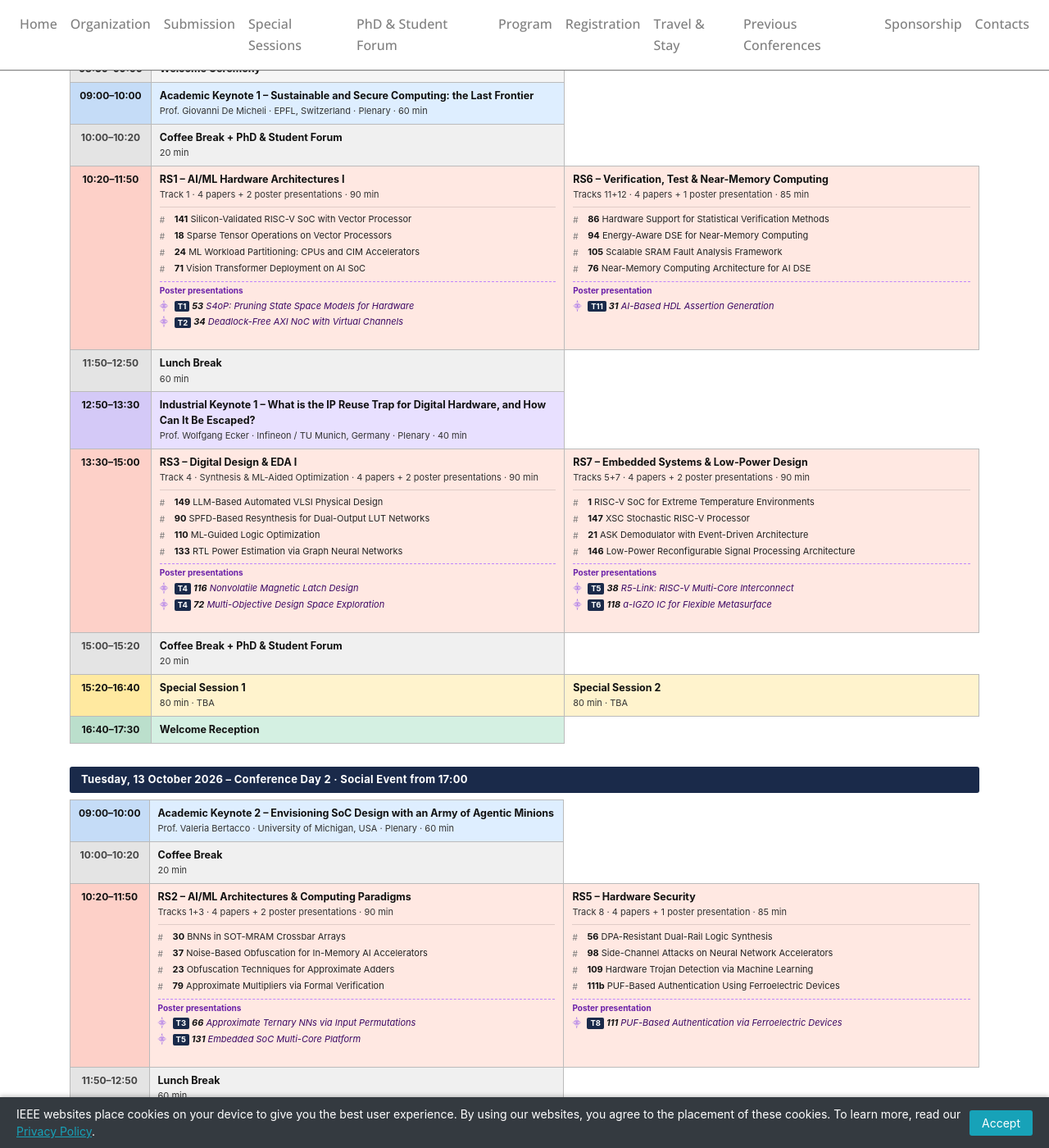
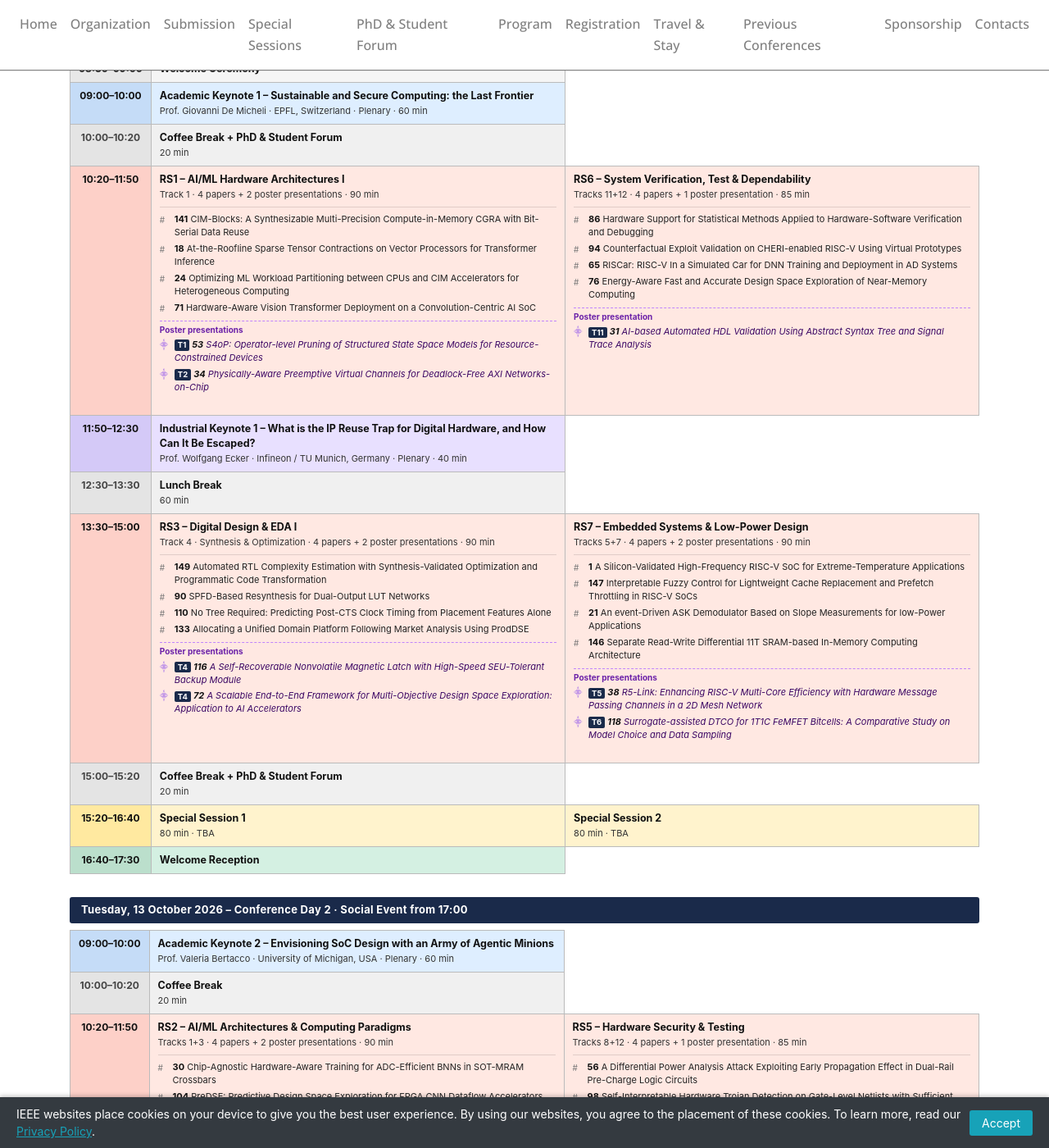
Before and after one commit to vlsi-soc/vlsi-soc, a Jekyll site: the page built from program.md, in a window 1280 px wide and 1400 px high, scrolled down 7986 px. Shown: the whole window at 82% size. Built offline with Jekyll 4.4.1, drawn with Linux system fonts in a browser that asks for light colours; nearby versions of some CDN libraries; some of the changed text lies outside the part shown.

Commit message:
Updated program

```diff
--- a/program.md
+++ b/program.md
@@ -101,58 +101,58 @@ description: "Conference program, keynotes, and schedule for VLSI-SoC 2026"
       <span class="tp-t">RS1 – AI/ML Hardware Architectures I</span>
       <span class="tp-s">Track 1 · 4 papers + 2 poster presentations · 90 min</span>
       <ul class="tp-pp">
-        <li><b>141</b> Silicon-Validated RISC-V SoC with Vector Processor</li>
-        <li><b>18</b> Sparse Tensor Operations on Vector Processors</li>
-        <li><b>24</b> ML Workload Partitioning: CPUs and CIM Accelerators</li>
-        <li><b>71</b> Vision Transformer Deployment on AI SoC</li>
+        <li><b>141</b> CIM-Blocks: A Synthesizable Multi-Precision Compute-in-Memory CGRA with Bit-Serial Data Reuse</li>
+        <li><b>18</b> At-the-Roofline Sparse Tensor Contractions on Vector Processors for Transformer Inference</li>
+        <li><b>24</b> Optimizing ML Workload Partitioning between CPUs and CIM Accelerators for Heterogeneous Computing</li>
+        <li><b>71</b> Hardware-Aware Vision Transformer Deployment on a Convolution-Centric AI SoC</li>
         <hr class="tp-pdiv"><span class="tp-plbl">Poster presentations</span>
-        <li class="tp-po"><span class="tp-ttag">T1</span><b>53</b> S4oP: Pruning State Space Models for Hardware</li>
-        <li class="tp-po"><span class="tp-ttag">T2</span><b>34</b> Deadlock-Free AXI NoC with Virtual Channels</li>
+        <li class="tp-po"><span class="tp-ttag">T1</span><b>53</b> S4oP: Operator-level Pruning of Structured State Space Models for Resource-Constrained Devices</li>
+        <li class="tp-po"><span class="tp-ttag">T2</span><b>34</b> Physically-Aware Preemptive Virtual Channels for Deadlock-Free AXI Networks-on-Chip</li>
       </ul>
     </td>
     <td class="tp-ch">
-      <span class="tp-t">RS6 – Verification, Test &amp; Near-Memory Computing</span>
+      <span class="tp-t">RS6 – System Verification, Test &amp; Dependability</span>
       <span class="tp-s">Tracks 11+12 · 4 papers + 1 poster presentation · 85 min</span>
       <ul class="tp-pp">
-        <li><b>86</b> Hardware Support for Statistical Verification Methods</li>
-        <li><b>94</b> Energy-Aware DSE for Near-Memory Computing</li>
-        <li><b>105</b> Scalable SRAM Fault Analysis Framework</li>
-        <li><b>76</b> Near-Memory Computing Architecture for AI DSE</li>
+        <li><b>86</b> Hardware Support for Statistical Methods Applied to Hardware-Software Verification and Debugging</li>
+        <li><b>94</b> Counterfactual Exploit Validation on CHERI-enabled RISC-V Using Virtual Prototypes</li>
+        <li><b>65</b> RISCar: RISC-V In a Simulated Car for DNN Training and Deployment in AD Systems</li>
+        <li><b>76</b> Energy-Aware Fast and Accurate Design Space Exploration of Near-Memory Computing</li>
         <hr class="tp-pdiv"><span class="tp-plbl">Poster presentation</span>
-        <li class="tp-po"><span class="tp-ttag">T11</span><b>31</b> AI-Based HDL Assertion Generation</li>
+        <li class="tp-po"><span class="tp-ttag">T11</span><b>31</b> AI-based Automated HDL Validation Using Abstract Syntax Tree and Signal Trace Analysis</li>
       </ul>
     </td>
   </tr>
-  <tr class="rb"><td class="tp-ca"></td><td class="tp-ct">11:50–12:50</td><td><span class="tp-t">Lunch Break</span><span class="tp-s">60 min</span></td></tr>
-  <tr class="rik"><td class="tp-ca"></td><td class="tp-ct">12:50–13:30</td><td>
+  <tr class="rik"><td class="tp-ca"></td><td class="tp-ct">11:50–12:30</td><td>
     <span class="tp-t">Industrial Keynote 1 – What is the IP Reuse Trap for Digital Hardware, and How Can It Be Escaped?</span>
     <span class="tp-s">Prof. Wolfgang Ecker · Infineon / TU Munich, Germany · Plenary · 40 min</span>
   </td></tr>
+  <tr class="rb"><td class="tp-ca"></td><td class="tp-ct">12:30–13:30</td><td><span class="tp-t">Lunch Break</span><span class="tp-s">60 min</span></td></tr>
   <tr class="rr"><td class="tp-ca"></td><td class="tp-ct">13:30–15:00</td>
     <td class="tp-ch">
       <span class="tp-t">RS3 – Digital Design &amp; EDA I</span>
-      <span class="tp-s">Track 4 · Synthesis &amp; ML-Aided Optimization · 4 papers + 2 poster presentations · 90 min</span>
+      <span class="tp-s">Track 4 · Synthesis &amp; Optimization · 4 papers + 2 poster presentations · 90 min</span>
       <ul class="tp-pp">
-        <li><b>149</b> LLM-Based Automated VLSI Physical Design</li>
+        <li><b>149</b> Automated RTL Complexity Estimation with Synthesis-Validated Optimization and Programmatic Code Transformation</li>
         <li><b>90</b> SPFD-Based Resynthesis for Dual-Output LUT Networks</li>
-        <li><b>110</b> ML-Guided Logic Optimization</li>
-        <li><b>133</b> RTL Power Estimation via Graph Neural Networks</li>
+        <li><b>110</b> No Tree Required: Predicting Post-CTS Clock Timing from Placement Features Alone</li>
+        <li><b>133</b> Allocating a Unified Domain Platform Following Market Analysis Using ProdDSE</li>
         <hr class="tp-pdiv"><span class="tp-plbl">Poster presentations</span>
-        <li class="tp-po"><span class="tp-ttag">T4</span><b>116</b> Nonvolatile Magnetic Latch Design</li>
-        <li class="tp-po"><span class="tp-ttag">T4</span><b>72</b> Multi-Objective Design Space Exploration</li>
+        <li class="tp-po"><span class="tp-ttag">T4</span><b>116</b> A Self-Recoverable Nonvolatile Magnetic Latch with High-Speed SEU-Tolerant Backup Module</li>
+        <li class="tp-po"><span class="tp-ttag">T4</span><b>72</b> A Scalable End-to-End Framework for Multi-Objective Design Space Exploration: Application to AI Accelerators</li>
       </ul>
     </td>
     <td class="tp-ch">
       <span class="tp-t">RS7 – Embedded Systems &amp; Low-Power Design</span>
       <span class="tp-s">Tracks 5+7 · 4 papers + 2 poster presentations · 90 min</span>
       <ul class="tp-pp">
-        <li><b>1</b> RISC-V SoC for Extreme Temperature Environments</li>
-        <li><b>147</b> XSC Stochastic RISC-V Processor</li>
-        <li><b>21</b> ASK Demodulator with Event-Driven Architecture</li>
-        <li><b>146</b> Low-Power Reconfigurable Signal Processing Architecture</li>
+        <li><b>1</b> A Silicon-Validated High-Frequency RISC-V SoC for Extreme-Temperature Applications</li>
+        <li><b>147</b> Interpretable Fuzzy Control for Lightweight Cache Replacement and Prefetch Throttling in RISC-V SoCs</li>
+        <li><b>21</b> An event-Driven ASK Demodulator Based on Slope Measurements for low-Power Applications</li>
+        <li><b>146</b> Separate Read-Write Differential 11T SRAM-based In-Memory Computing Architecture</li>
         <hr class="tp-pdiv"><span class="tp-plbl">Poster presentations</span>
-        <li class="tp-po"><span class="tp-ttag">T5</span><b>38</b> R5-Link: RISC-V Multi-Core Interconnect</li>
-        <li class="tp-po"><span class="tp-ttag">T6</span><b>118</b> a-IGZO IC for Flexible Metasurface</li>
+        <li class="tp-po"><span class="tp-ttag">T5</span><b>38</b> R5-Link: Enhancing RISC-V Multi-Core Efficiency with Hardware Message Passing Channels in a 2D Mesh Network</li>
+        <li class="tp-po"><span class="tp-ttag">T6</span><b>118</b> Surrogate-assisted DTCO for 1T1C FeMFET Bitcells: A Comparative Study on Model Choice and Data Sampling</li>
       </ul>
     </td>
   </tr>
@@ -177,33 +177,33 @@ description: "Conference program, keynotes, and schedule for VLSI-SoC 2026"
       <span class="tp-t">RS2 – AI/ML Architectures &amp; Computing Paradigms</span>
       <span class="tp-s">Tracks 1+3 · 4 papers + 2 poster presentations · 90 min</span>
       <ul class="tp-pp">
-        <li><b>30</b> BNNs in SOT-MRAM Crossbar Arrays</li>
-        <li><b>37</b> Noise-Based Obfuscation for In-Memory AI Accelerators</li>
-        <li><b>23</b> Obfuscation Techniques for Approximate Adders</li>
-        <li><b>79</b> Approximate Multipliers via Formal Verification</li>
+        <li><b>30</b> Chip-Agnostic Hardware-Aware Training for ADC-Efficient BNNs in SOT-MRAM Crossbars</li>
+        <li><b>104</b> PreDSE: Predictive Design Space Exploration for FPGA CNN Dataflow Accelerators</li>
+        <li><b>37</b> A Noise-based Obfuscation Technique for Safe and Secure In-Memory AI inference</li>
+        <li><b>23</b> New Obfuscation Strategies for Approximate Adders</li>
         <hr class="tp-pdiv"><span class="tp-plbl">Poster presentations</span>
-        <li class="tp-po"><span class="tp-ttag">T3</span><b>66</b> Approximate Ternary NNs via Input Permutations</li>
-        <li class="tp-po"><span class="tp-ttag">T5</span><b>131</b> Embedded SoC Multi-Core Platform</li>
+        <li class="tp-po"><span class="tp-ttag">T3</span><b>66</b> Reducing the Footprint of Approximate Ternary Neural Networks via Per-Neuron Input Permutations</li>
+        <li class="tp-po"><span class="tp-ttag">T5</span><b>131</b> Deployment of a Safety-Critical, Distilled YOLOV8m Vision System on a Dual-Core, 1MB, BLE-Connected Programmable Logic Controller</li>
       </ul>
     </td>
     <td class="tp-ch">
-      <span class="tp-t">RS5 – Hardware Security</span>
-      <span class="tp-s">Track 8 · 4 papers + 1 poster presentation · 85 min</span>
+      <span class="tp-t">RS5 – Hardware Security &amp; Testing</span>
+      <span class="tp-s">Tracks 8+12 · 4 papers + 1 poster presentation · 85 min</span>
       <ul class="tp-pp">
-        <li><b>56</b> DPA-Resistant Dual-Rail Logic Synthesis</li>
-        <li><b>98</b> Side-Channel Attacks on Neural Network Accelerators</li>
-        <li><b>109</b> Hardware Trojan Detection via Machine Learning</li>
-        <li><b>111b</b> PUF-Based Authentication Using Ferroelectric Devices</li>
+        <li><b>56</b> A Differential Power Analysis Attack Exploiting Early Propagation Effect in Dual-Rail Pre-Charge Logic Circuits</li>
+        <li><b>98</b> Self-Interpretable Hardware Trojan Detection on Gate-Level Netlists with Sufficient and Necessary GNN Explanations</li>
+        <li><b>109</b> SW-PUF: An ML-Resistant Strong PUF Architecture Using Weak-PUF Entropy and Ascon-Hash Obfuscation</li>
+        <li><b>105</b> JTAG You're It: A Scalable JTAG Network in Chiplet Arrays via Fabric-Reuse</li>
         <hr class="tp-pdiv"><span class="tp-plbl">Poster presentation</span>
-        <li class="tp-po"><span class="tp-ttag">T8</span><b>111</b> PUF-Based Authentication via Ferroelectric Devices</li>
+        <li class="tp-po"><span class="tp-ttag">T8</span><b>111</b> Side-channel aware design of FeFET based memory for cryptographic SBox implementation</li>
       </ul>
     </td>
   </tr>
-  <tr class="rb"><td class="tp-ca"></td><td class="tp-ct">11:50–12:50</td><td><span class="tp-t">Lunch Break</span><span class="tp-s">60 min</span></td></tr>
-  <tr class="rik"><td class="tp-ca"></td><td class="tp-ct">12:50–13:30</td><td>
+  <tr class="rik"><td class="tp-ca"></td><td class="tp-ct">11:50–12:30</td><td>
     <span class="tp-t">Industrial Keynote 2 – Low Power IC Design for a Sustainable World</span>
     <span class="tp-s">Victor Grimblatt · Synopsys, Chile · Plenary · 40 min</span>
   </td></tr>
+  <tr class="rb"><td class="tp-ca"></td><td class="tp-ct">12:30–13:30</td><td><span class="tp-t">Lunch Break</span><span class="tp-s">60 min</span></td></tr>
   <tr class="rp"><td class="tp-ca"></td><td class="tp-ct">13:30–14:15</td><td>
     <span class="tp-t">Panel – AI as the Chip Designer: Evolution or Illusion?</span>
     <span class="tp-s">Plenary · 45 min · Frank K. Gurkaynak (ETH Zürich) · Sandro Belfanti (Chipmind)</span>
@@ -232,30 +232,30 @@ description: "Conference program, keynotes, and schedule for VLSI-SoC 2026"
   <tr class="rr"><td class="tp-ca"></td><td class="tp-ct">10:20–11:40</td>
     <td class="tp-ch">
       <span class="tp-t">RS4 – Digital Design &amp; EDA II</span>
-      <span class="tp-s">Tracks 3+4 · Timing, Async &amp; Design Space Exploration · 4 papers · 80 min</span>
+      <span class="tp-s">Tracks 3+4 · Timing, Async &amp; FPGA · 4 papers · 80 min</span>
       <ul class="tp-pp">
-        <li><b>81</b> Robust Asymmetric Delay Cell for Async Bundled-Data Circuits</li>
-        <li><b>44</b> AutoSDC: Correct-by-Construction Timing Constraints</li>
-        <li><b>129</b> Multi-Objective Design Space Exploration for SoCs</li>
-        <li><b>116b</b> Near-Memory Computing Architecture for AI DSE</li>
+        <li><b>81</b> A Robust Asymmetric Delay Cell for High-Performance 4-Phase Bundled-Data Circuits</li>
+        <li><b>44</b> AutoSDC: Correct-by-Construction Timing Constraint Generation via Hybrid Neuro-Structural Training, Multivariate Quality Prediction, and Recursive Signoff-Driven Refinement</li>
+        <li><b>129</b> Exploring the Impact of 2D Convolutional Layer Hyperparameters in FPGA Implementation</li>
+        <li><b>79</b> Efficient Scalable Approximate Multipliers via Significance-Driven Partial Product Removal</li>
       </ul>
     </td>
     <td class="tp-ch">
       <span class="tp-t">RS8 – Communications, Sensing &amp; Emerging Technologies</span>
       <span class="tp-s">Tracks 2+6+9 · 4 papers · 80 min</span>
       <ul class="tp-pp">
-        <li><b>40</b> Preemptive Virtual Channels for AXI NoC</li>
-        <li><b>15</b> White Rabbit–Enabled Triggering for Bi-Static ISAC in 6G</li>
-        <li><b>91</b> Pipelined Token Ring Readout IC for Vision Sensors</li>
-        <li><b>54</b> ReRAM Programming Pattern Optimization</li>
+        <li><b>40</b> Community-Based ILP for Application Mapping and Deadlock-Free Routing on Large NoCs</li>
+        <li><b>15</b> White Rabbit–Enabled Deterministic Triggering for Bi-Static ISAC in 6G</li>
+        <li><b>91</b> Selective frame processing for accelerating visual SLAM</li>
+        <li><b>54</b> Impact of Programming Pattern Strategy on ReRAM Relaxation and Retention Stability</li>
       </ul>
     </td>
   </tr>
-  <tr class="rb"><td class="tp-ca"></td><td class="tp-ct">11:40–12:40</td><td><span class="tp-t">Lunch Break</span><span class="tp-s">60 min</span></td></tr>
-  <tr class="rik"><td class="tp-ca"></td><td class="tp-ct">12:40–13:20</td><td>
+  <tr class="rik"><td class="tp-ca"></td><td class="tp-ct">11:40–12:20</td><td>
     <span class="tp-t">Industrial Keynote 3 – Bridging the Gap Between Research and Industry Through Embedded Systems</span>
     <span class="tp-s">Odysseas Economides · HardwareX Engineering, Cyprus · Plenary · 40 min</span>
   </td></tr>
+  <tr class="rb"><td class="tp-ca"></td><td class="tp-ct">12:20–13:20</td><td><span class="tp-t">Lunch Break</span><span class="tp-s">60 min</span></td></tr>
   <tr class="rs"><td class="tp-ca"></td><td class="tp-ct">13:20–14:40</td>
     <td class="tp-ch"><span class="tp-t">Special Session 5</span><span class="tp-s">80 min · TBA</span></td>
     <td class="tp-ch"><span class="tp-t">Special Session 6</span><span class="tp-s">80 min · TBA</span></td>
```
